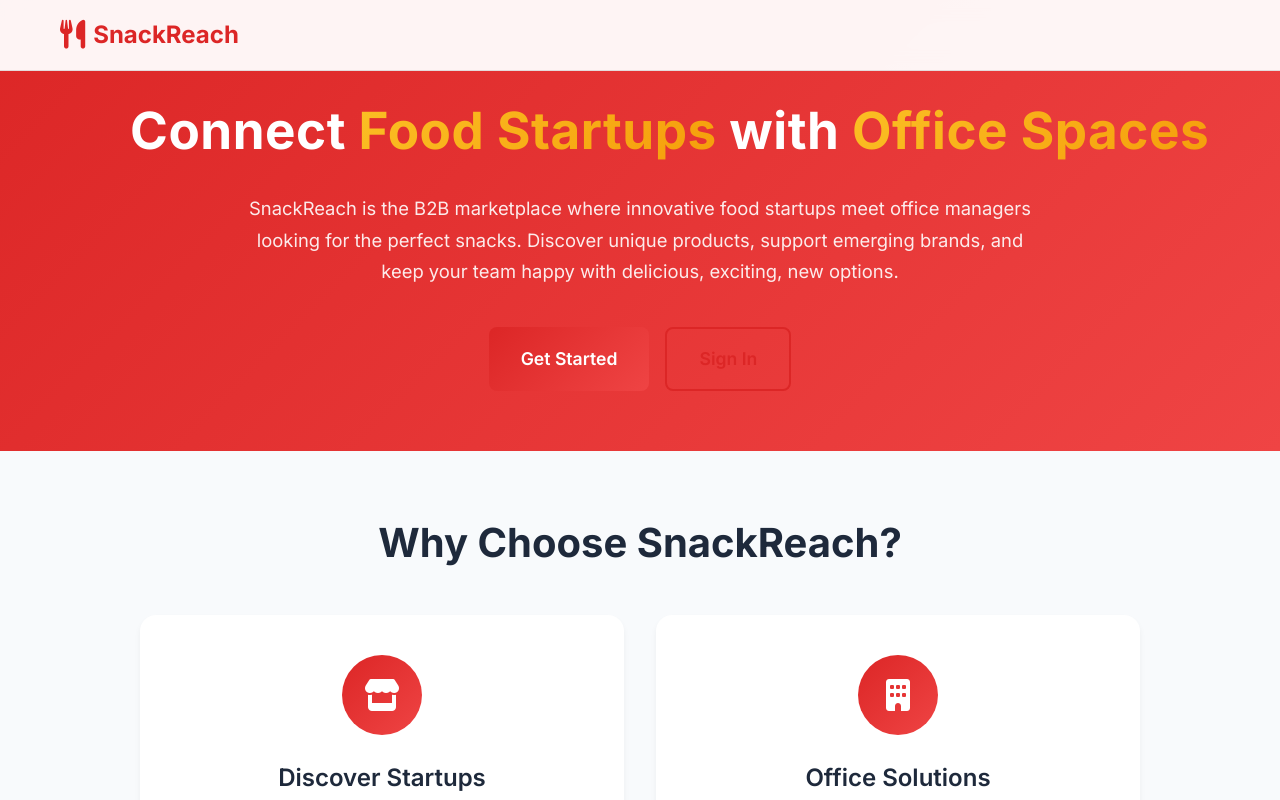
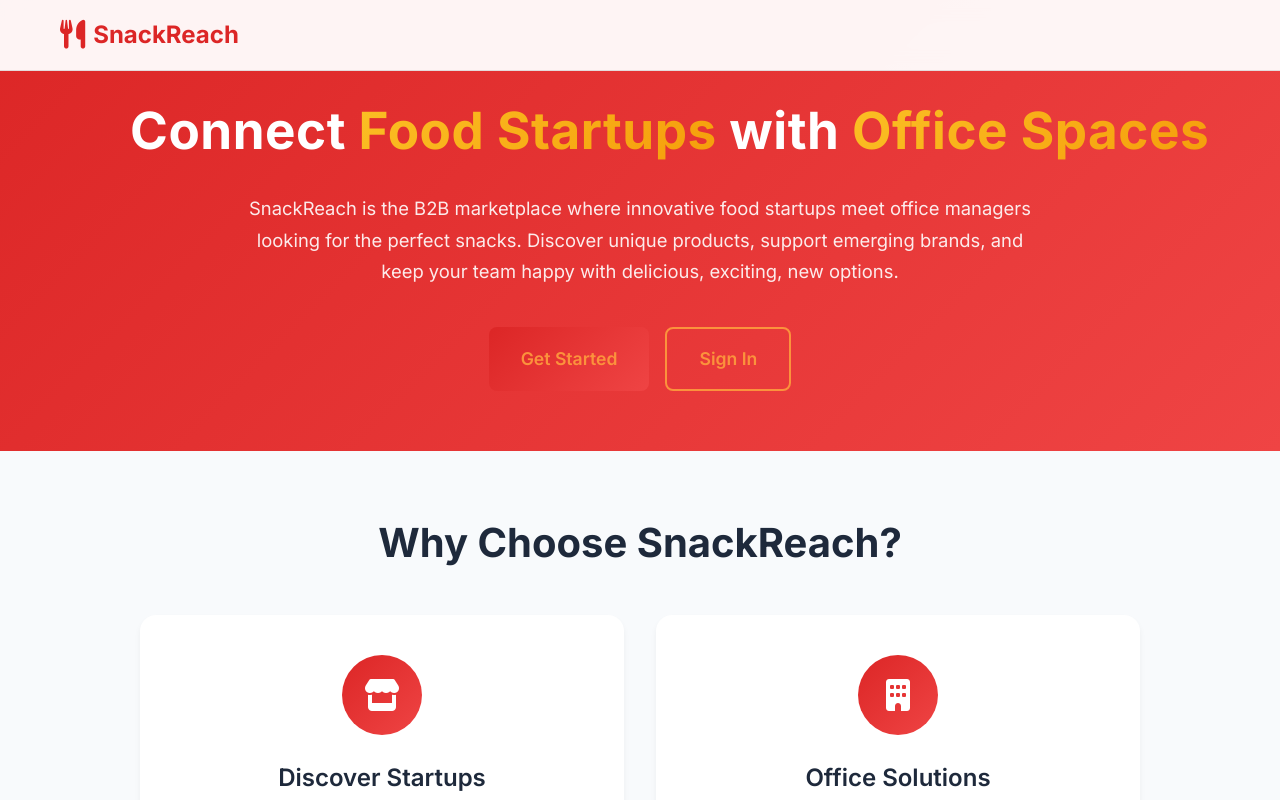
Before and after one commit to andyackerman1/snackreach, a React (Vite) app: page / in a window 1280 px wide. Shown: the top 800 px of the page. Built offline with nearby package versions, Linux system fonts and the light colour scheme; no server answers.

Commit message:
Adjust home CTA colors

```diff
--- a/src/pages/HomePage.jsx
+++ b/src/pages/HomePage.jsx
@@ -54,8 +54,8 @@ export default function HomePage() {
               gap: "1rem",
               justifyContent: "center"
             }}>
-              <Link to="/signup" className="btn btn-primary btn-large">Get Started</Link>
-              <Link to="/login" className="btn btn-outline btn-large">Sign In</Link>
+              <Link to="/signup" className="btn btn-primary btn-large" style={{ color: "#fb923c" }}>Get Started</Link>
+              <Link to="/login" className="btn btn-outline btn-large" style={{ color: "#fb923c", borderColor: "#fb923c" }}>Sign In</Link>
             </div>
           </div>
         </div>
```
